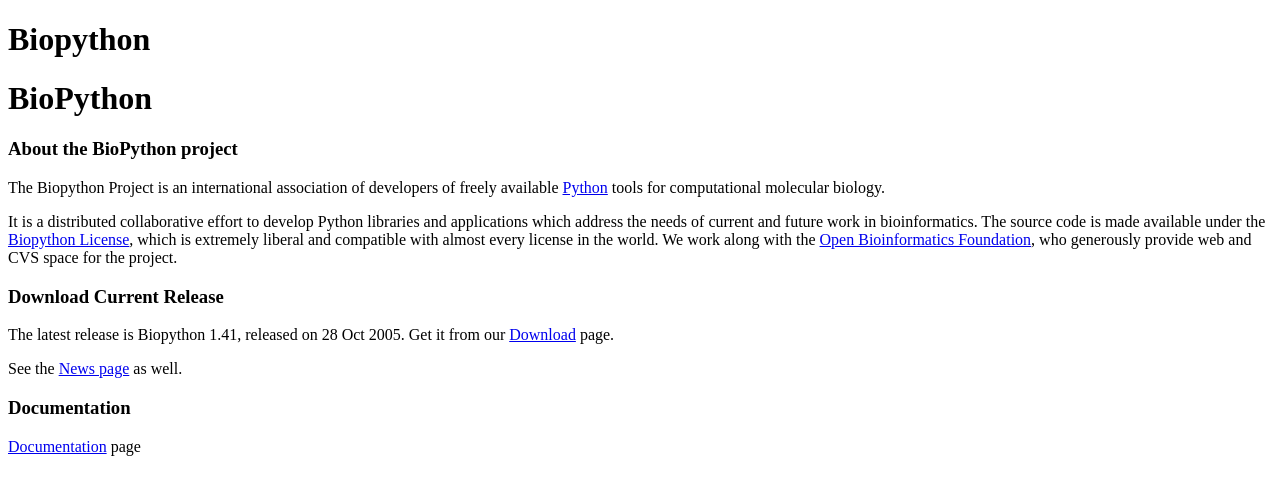
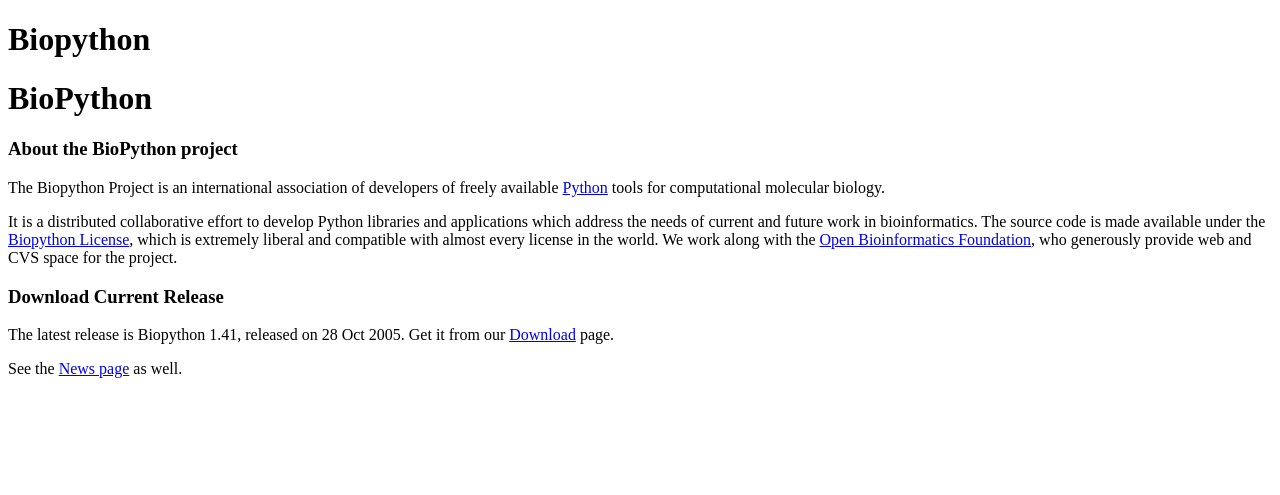
Before and after one commit to biopython/biopython.github.io, a Jekyll site: the page built from wiki/Biopython.md, in a window 1280 px wide. Shown: the top 495 px of the page. Built offline with Jekyll 4.4.1, drawn with Linux system fonts in a browser that asks for light colours.

Commit message:
Change to wiki page

```diff
--- a/wiki/Biopython.md
+++ b/wiki/Biopython.md
@@ -27,7 +27,3 @@ The latest release is Biopython 1.41, released on 28 Oct 2005. Get it
 from our [Download](Download "wikilink") page.
 
 See the [News page](http://biopython.open-bio.org/news) as well.
-
-### Documentation
-
-[Documentation](Documentation "wikilink") page
```
Also changed, not shown: 1 other file.
